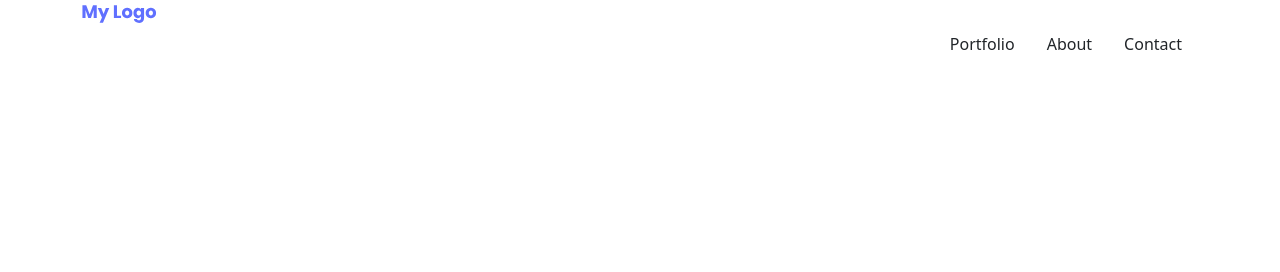
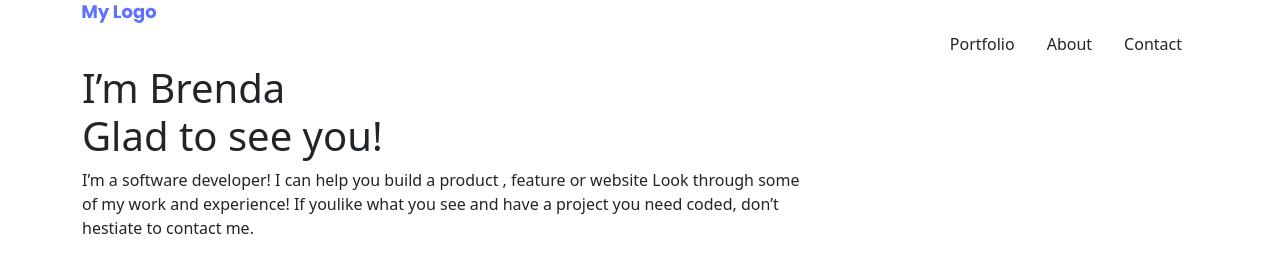
Before and after one commit to Brenda309/Portfolio-bootstrap, a plain HTML site: page index.html in a window 1280 px wide. Drawn offline with nearby package versions, Linux system fonts and the light colour scheme; files whose address does not match are found by name.

Commit message:
Add greeting text and job description to the first section of the page

```diff
--- a/index.html
+++ b/index.html
@@ -28,6 +28,15 @@
             </ul>
         </header>
 
+        <main class="container">
+
+            <div class = "row col-8 ">
+        <h1> I’m Brenda <br> Glad to see you!</h1>
+
+            <p class="par">I’m a software developer! I can help you build a product , feature or website Look
+            through some of my work and experience! If youlike what you see and have a project you need
+             coded, don’t hestiate to contact me.</p>
+
 
     <script src="https://cdn.jsdelivr.net/npm/bootstrap@5.1.3/dist/js/bootstrap.bundle.min.js"></script>
 </body>
```
